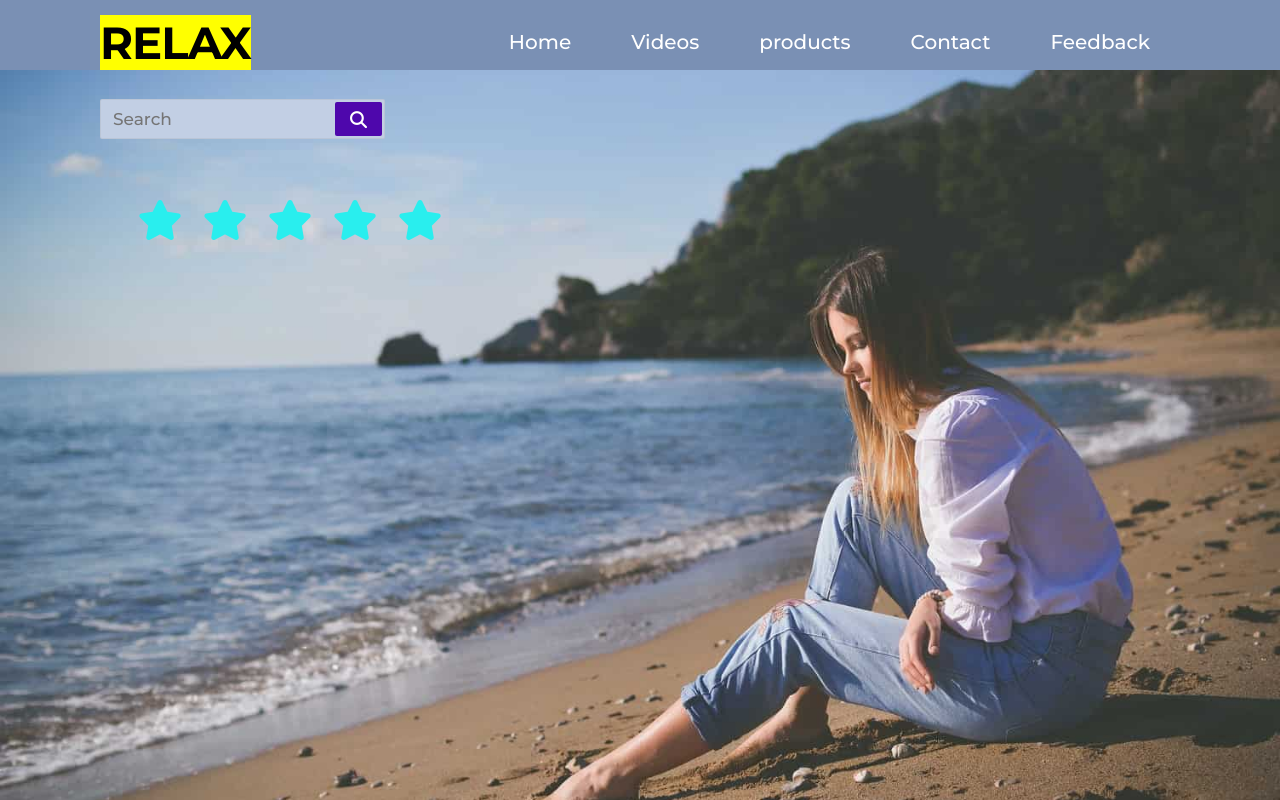
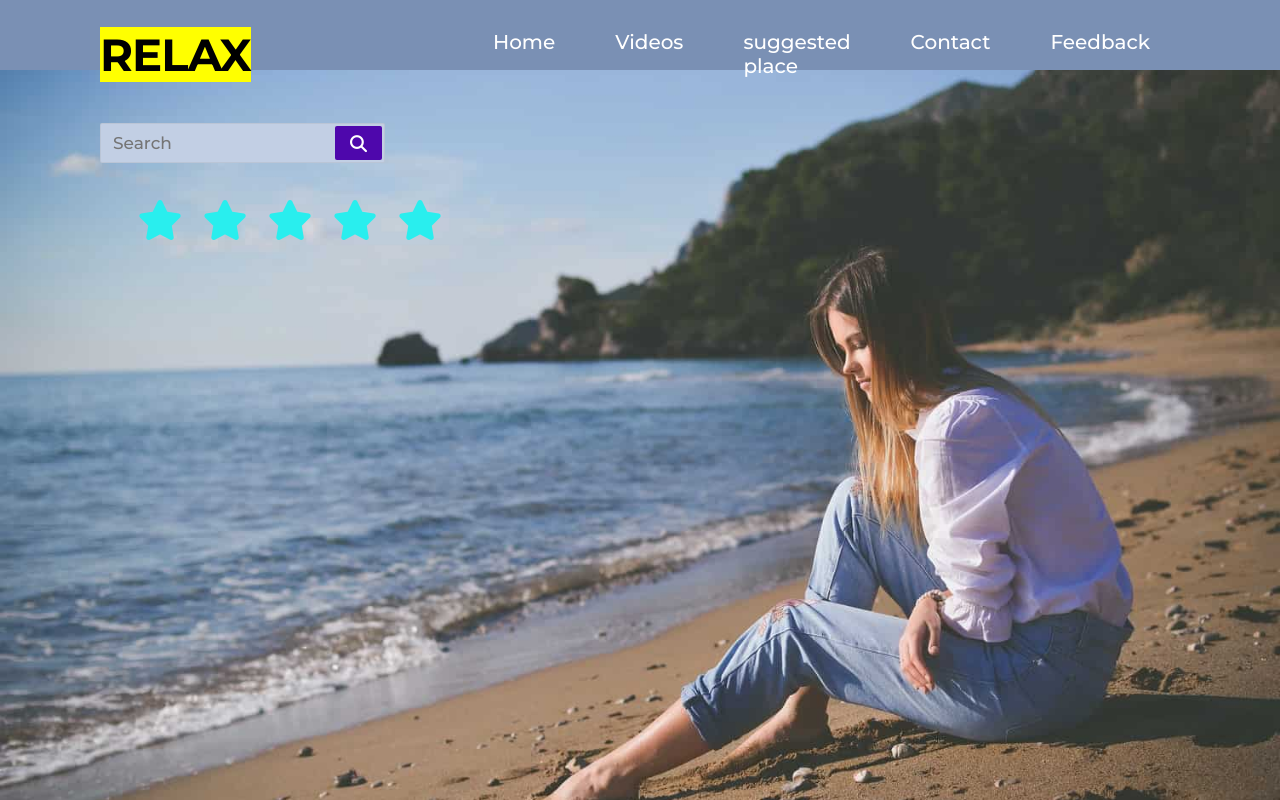
Before and after one commit to insherah-surkhi/relax, a plain HTML site: page feedBack.html in a window 1280 px wide. Drawn offline with Linux system fonts and the light colour scheme.

Commit message:
Update feedBack.html

```diff
--- a/feedBack.html
+++ b/feedBack.html
@@ -20,7 +20,7 @@
 <div class="nav-items">
 <li><a href="index.html">Home</a></li>
 <li><a href="neonText.html">Videos</a></li>
-<li><a href="produc.html">products</a></li>
+<li><a href="places.html">suggested place</a></li>
 <li><a href="contact.html">Contact</a></li>
 <li><a href="feedback.html">Feedback</a></li>
 </div>
```
